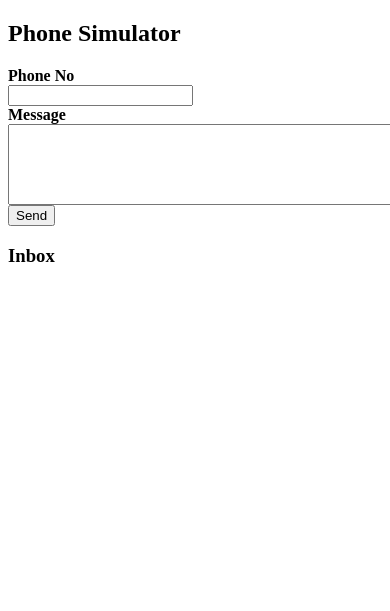
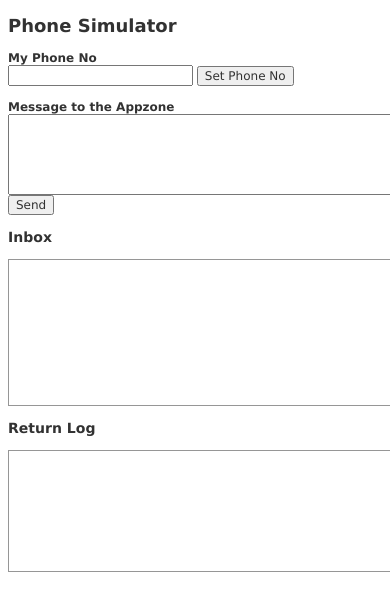
Before and after one commit to arunoda/AppZoneSimulator, a PHP site: page /jobs/phone.php in a window 390 px wide; the page is wider, and only the part inside the window is pictured. Shown: the top 611 px of that part. Run offline with PHP 8.4, Linux system fonts and the light colour scheme.

Commit message:
Complete Phone added with Log View,SMS inbox

```diff
--- a/lib/Logger.php
+++ b/lib/Logger.php
@@ -44,7 +44,6 @@ class Logger{
 
 		$json=json_encode($data);
 		$this->log(dirname(dirname(__FILE__)).'/data/phones/'.$toNo.'.sms', $json);
-		$this->logPhone($this->session->appName,$toNo, "toDo", $message);
 		return true;
 	}
 
--- a/phone.php
+++ b/phone.php
@@ -3,15 +3,104 @@
 <head>
 <meta http-equiv="Content-Type" content="text/html; charset=UTF-8">
 <title>Phone - Simulator</title>
+<style type='text/css'>
+	body,div,span,a,p,button{
+		font-family: 'lucida grande', tahoma, verdana, arial, sans-serif;
+		color:rgb(50,50,50);
+		font-size:12px;
+	}
+
+	#inbox{
+		width:700px;
+		height:125px;
+		overflow : auto;
+		border:1px solid rgb(150,150,150);
+		padding:10px;
+	}
+
+	#log{
+		width:700px;
+		height:100px;
+		overflow : auto;
+		border:1px solid rgb(150,150,150);
+		padding:10px;
+	}
+
+</style>
+<script type='text/javascript' src='jquery-1.4.2.min.js'></script>
+<script type='text/javascript' src='dateFormat.js'></script>
+<script type='text/javascript'>
+		var phoneNo=null;
+		$(document).ready(function(){
+			getSMSLog();
+			$('#send').click(function(){
+				if(!phoneNo) $('#setPhoneNo').click();
+				var message=$('#message').attr('value');
+
+				$.get('service.php?service=sendSMS&phone=' + phoneNo + '&message=' + message,function(resp){
+					alert("Message sent!");
+					$('#message').attr('value',"");
+					$('#message').focus();
+					handleLog(resp);
+				});
+			});
+
+			$('#setPhoneNo').click(function(){
+				phoneNo=$('#phoneNo').attr('value');
+				$('#phoneNo').attr('disabled','disabled');
+
+			});
+		});
+
+		function handleLog(log){
+			var date=new Date();
+			var html='@ ' + date.format() + '<br>' + log + '<hr/>';
+			var div=$('#log');
+			div.append(html);
+			div.attr('scrollTop',div.attr('scrollHeight'));
+		}
+
+		function getSMSLog(){
+			if(!phoneNo){
+				//when user has not entered the phone no
+				setTimeout('getSMSLog();',500);
+				return;
+			}
+			$.get('service.php?service=smsLog&phone='+phoneNo,function(resp){
+				var response=null;
+				eval('response=' + resp);
+
+				var html="";
+				for(index in response){
+					var item=response[index];
+					var date=new Date();
+					date.setTime(item.timestamp*1000);
+
+					html+='from:' +item.appName + ', ' + 'message:' + item.message;
+					html+=" @" + date.format() + "<hr/>";
+				}
+
+				var div=$('#inbox');
+				div.html(html);
+				div.attr('scrollTop',div.attr('scrollHeight'));
+
+				setTimeout('getSMSLog();',500);
+			});
+		}
+</script>
+
 </head>
 <body>
 <h2>Phone Simulator</h2>
-<b>Phone No</b><br>
-<input type='text' id='phoneNo' /><br>
-<b>Message</b><br>
-<textarea rows="5" cols="50"></textarea><br>
+<b>My Phone No</b><br>
+<input type='text' id='phoneNo' />
+<button id='setPhoneNo'>Set Phone No</button><br><br>
+<b>Message to the Appzone</b><br>
+<textarea id='message' rows="5" cols="50"></textarea><br>
 <button id='send'>Send</button>
 <h3>Inbox</h3>
 <div id='inbox'></div>
+<h3>Return Log</h3>
+<div id='log'></div>
 </body>
 </html>
```
Also changed, not shown: service.php (+24 -2 lines), test/recieve.php (added, +20 -0 lines), test/send.php (renamed from test/index.php, +1 -0 lines), 5 other files.
